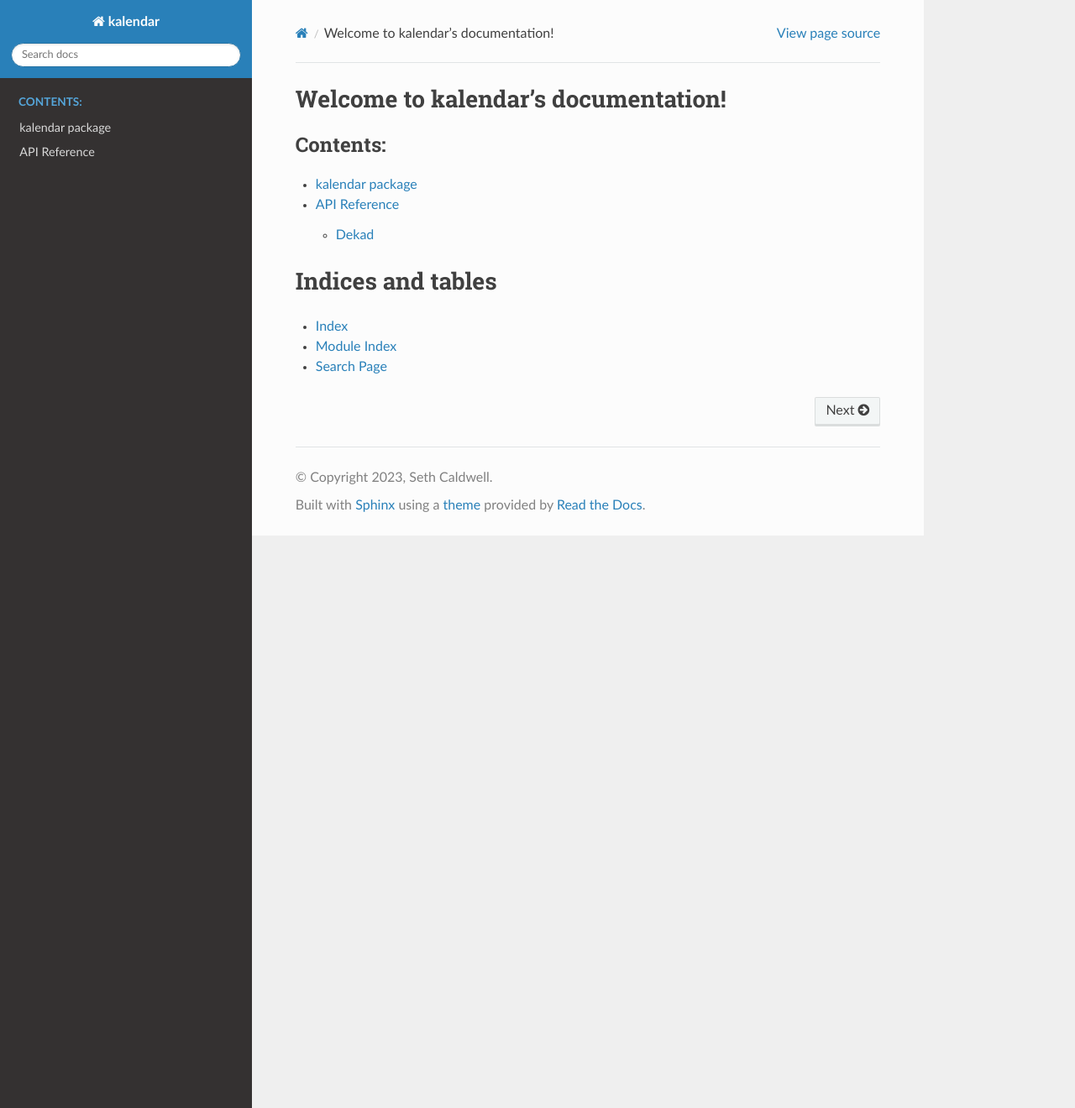
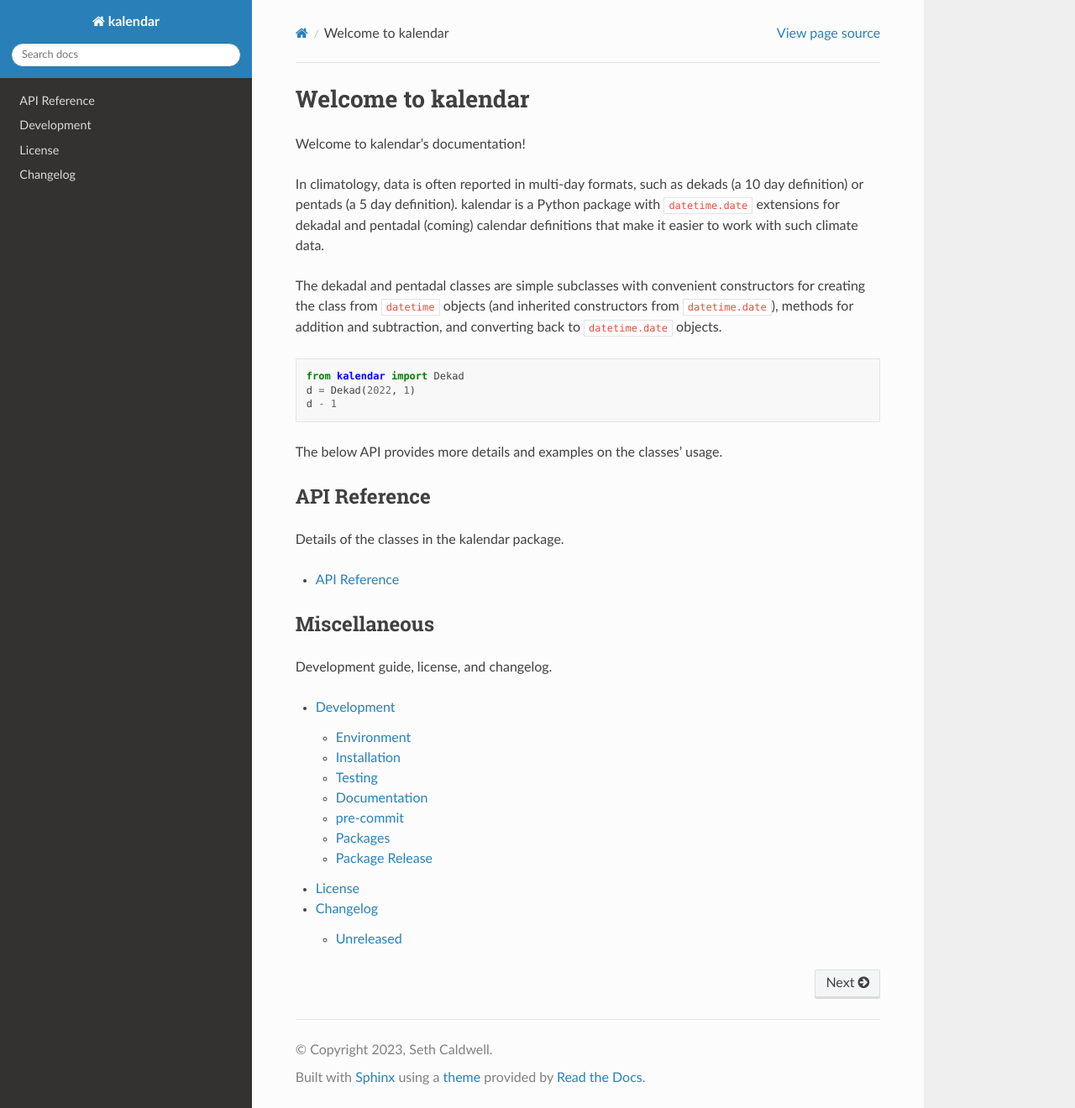
Before and after one commit to OCHA-DAP/kalendar, a Sphinx documentation site: the page built from docs/index.rst, in a window 1280 px wide and 1320 px high. Shown: the whole window at 84% size. Built offline with Sphinx 7.4.7 and the Read the Docs theme 2.0.0, drawn with Linux system fonts in a browser that asks for light colours.

Commit message:
Implement documentation, testing, and actions (#1)
* Update documentation

* Change subtraction documentation

* Improve documentation

* Make clear pentad is pending

* Setup PyPi publishing

* Add GHA for testing

* Remove 3.7 support since lacking fromisocalendar()

* Upgrade GHA uses to v3

* Fix unit test

* Add badges to README

```diff
--- a/docs/_autosummary/kalendar.rst
+++ /dev/null
@@ -1,4 +0,0 @@
-kalendar
-========
-
-.. automodule:: kalendar
--- /dev/null
+++ b/docs/changelog.rst
@@ -0,0 +1 @@
+.. include:: ../CHANGELOG.rst
--- a/docs/conf.py
+++ b/docs/conf.py
@@ -21,13 +21,11 @@
 project = "kalendar"
 copyright = "2023, Seth Caldwell"
 author = "Seth Caldwell"
-release = "0.0.1"
 
 # -- General configuration ---------------------------------------------------
 # https://www.sphinx-doc.org/en/master/usage/configuration.html#general-configuration
 
 extensions = [
-    "sphinx-prompt",
     "sphinx.ext.autodoc",
     "sphinx.ext.napoleon",
     "sphinx.ext.autosummary",
--- /dev/null
+++ b/docs/contributing.rst
@@ -0,0 +1 @@
+.. include:: ../CONTRIBUTING.rst
--- a/docs/index.rst
+++ b/docs/index.rst
@@ -1,21 +1,45 @@
-.. kalendar documentation master file, created by
-   sphinx-quickstart on Thu Jan 26 14:01:17 2023.
-   You can adapt this file completely to your liking, but it should at least
-   contain the root `toctree` directive.
+Welcome to kalendar
+===================
 
 Welcome to kalendar's documentation!
-====================================
+
+In climatology, data is often reported in multi-day formats, such
+as dekads (a 10 day definition) or pentads (a 5 day definition).
+kalendar is a Python package with ``datetime.date`` extensions
+for dekadal and pentadal (coming) calendar definitions that make
+it easier to work with such climate data.
+
+The dekadal and pentadal classes are simple subclasses with convenient
+constructors for creating the class from ``datetime`` objects (and
+inherited constructors from ``datetime.date``), methods for addition
+and subtraction, and converting back to ``datetime.date`` objects.
+
+.. code-block:: python
+
+   from kalendar import Dekad
+   d = Dekad(2022, 1)
+   d - 1
+
+The below API provides more details and examples on the classes' usage.
+
+API Reference
+-------------
+
+Details of the classes in the kalendar package.
+
+.. toctree::
+   :maxdepth: 1
+
+   api
+
+Miscellaneous
+-------------
+
+Development guide, license, and changelog.
 
 .. toctree::
    :maxdepth: 2
-   :caption: Contents:
 
-   kalendar
-   api
-
-Indices and tables
-==================
-
-* :ref:`genindex`
-* :ref:`modindex`
-* :ref:`search`
+   contributing
+   license
+   changelog
--- /dev/null
+++ b/docs/license.rst
@@ -0,0 +1,5 @@
+License
+=======
+
+.. include:: ../LICENSE
+   :literal:
--- a/setup.cfg
+++ b/setup.cfg
@@ -31,7 +31,6 @@
     py310
     py39
     py38
-    py37
 
 [testenv]
 wheel = true
@@ -47,7 +46,6 @@
 
 [gh-actions]
 python =
-    3.7: py37
     3.8: py38
     3.9: py39
     3.10: py310
```
Also changed, not shown: CONTRIBUTING.rst (+2 -9 lines), README.md (+18 -9 lines), docs/_autosummary/kalendar.Dekad.rst (deleted, +0 -50 lines), docs/kalendar.rst (deleted, +0 -7 lines), 3 other files.
